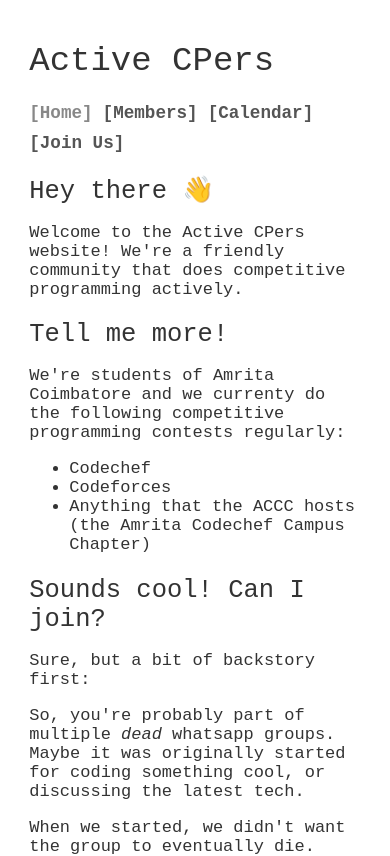
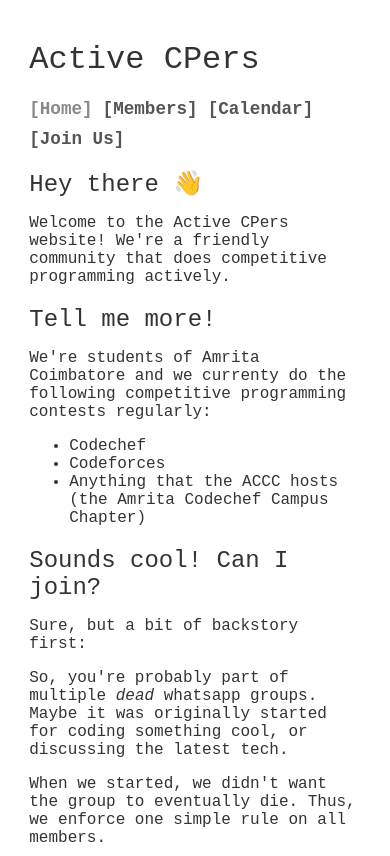
Before and after one commit to radiantly/active-cpers, a Next.js app: page / in a window 390 px wide. Shown: the top 856 px of the page. Built offline with nearby package versions, Linux system fonts and the light colour scheme.

Commit message:
Improve mobile font-size

```diff
--- a/styles/globals.css
+++ b/styles/globals.css
@@ -40,3 +40,9 @@ h2 {
 strong {
   font-weight: 600;
 }
+
+@media screen and (max-width: 600px) {
+  body {
+    font-size: 16px;
+  }
+}
```
Also changed, not shown: styles/Members.module.css (+7 -0 lines).
